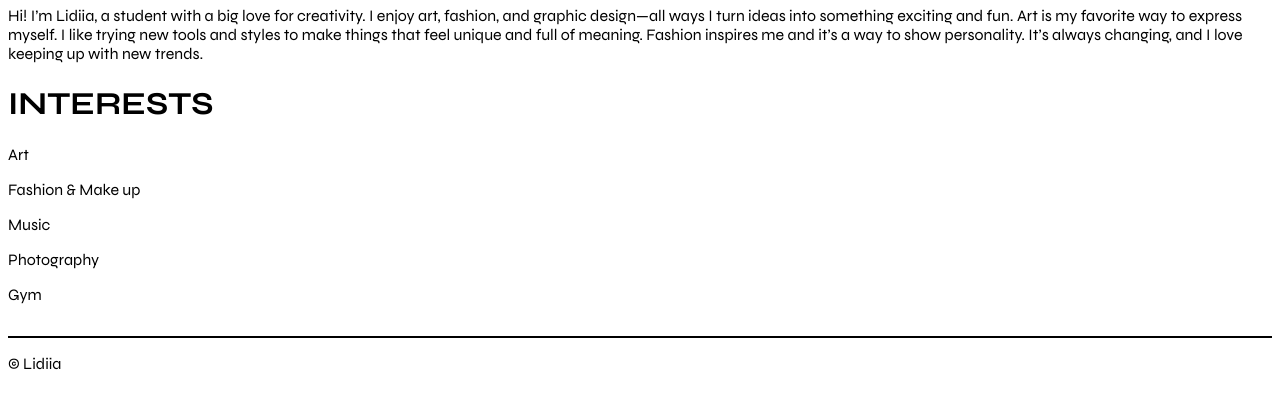
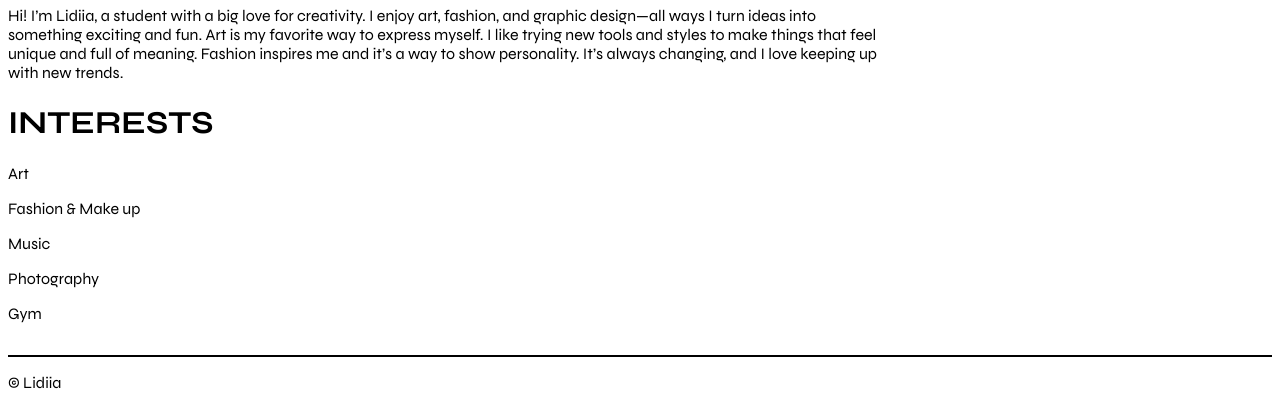
Before and after one commit to front-end-fundamentals-2025/fef-portfolio-yuli24of, a plain HTML site: page index.html in a window 1280 px wide. Shown: the part 711-1119 px from the top of the page. Drawn offline with Linux system fonts and the light colour scheme.

```diff
--- a/css/main.css
+++ b/css/main.css
@@ -18,6 +18,10 @@ ul{
 
 a{
   color: black;
+}
+
+.about-me{
+  width: 70%;
 }
 
 .about{
--- a/index.html
+++ b/index.html
@@ -30,7 +30,8 @@
     <img class="me-image" src="img/my-portfolio-main copy.jpg" alt="Picture of me.">
     <h1>HELLOOO</h1>
     <!-- running text -->
-    <p>Hi! I’m Lidiia, a student with a big love for creativity. I enjoy art, fashion, and graphic design—all ways I turn ideas into something exciting and fun.
+    <p class="about-me">
+      Hi! I’m Lidiia, a student with a big love for creativity. I enjoy art, fashion, and graphic design—all ways I turn ideas into something exciting and fun.
        Art is my favorite way to express myself. I like trying new tools and styles to make things that feel unique and full of meaning. Fashion inspires me and it’s a way to show personality. It’s always changing, and I love keeping up with new trends.
     </p>
     <h1>INTERESTS</h1>
```
